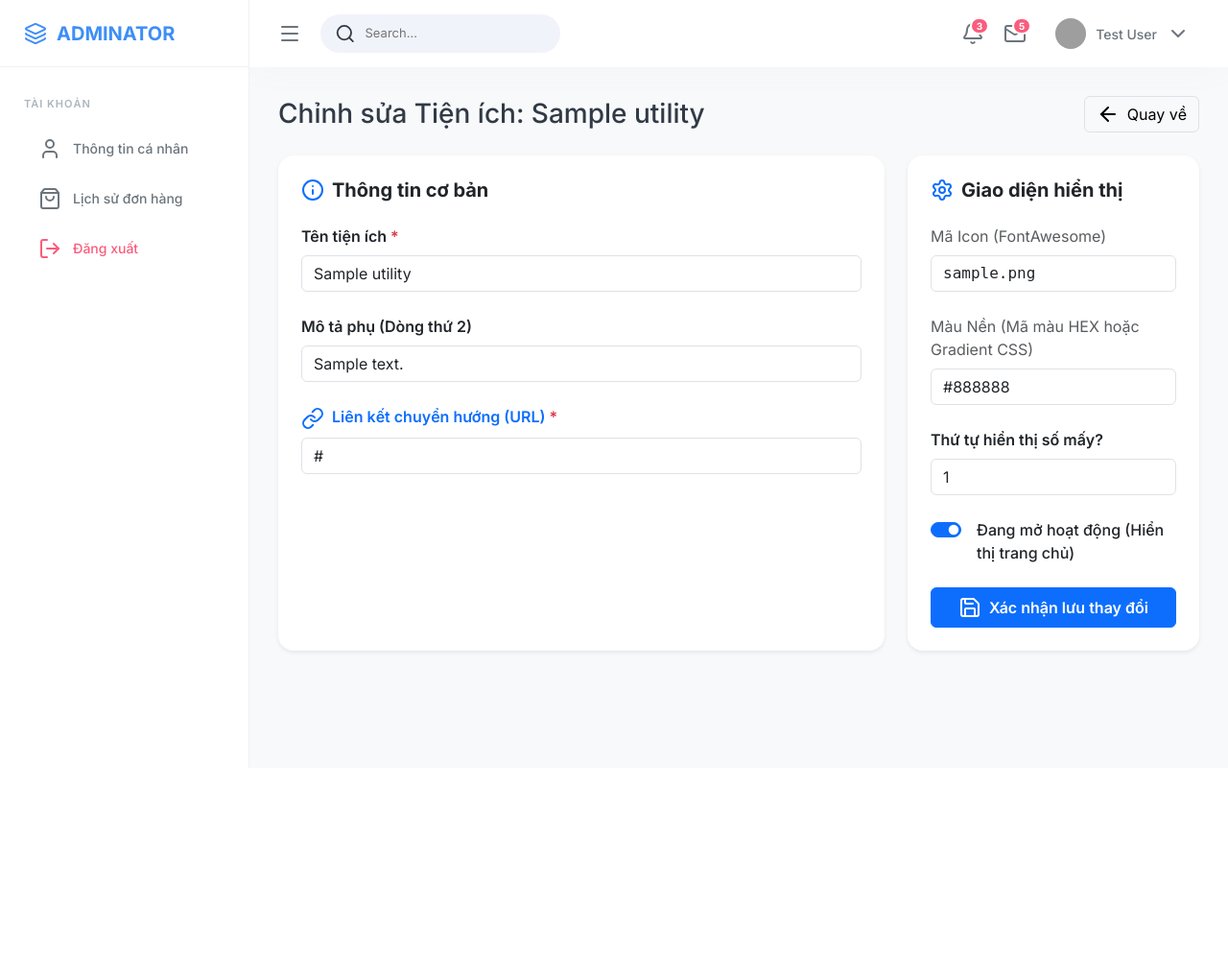
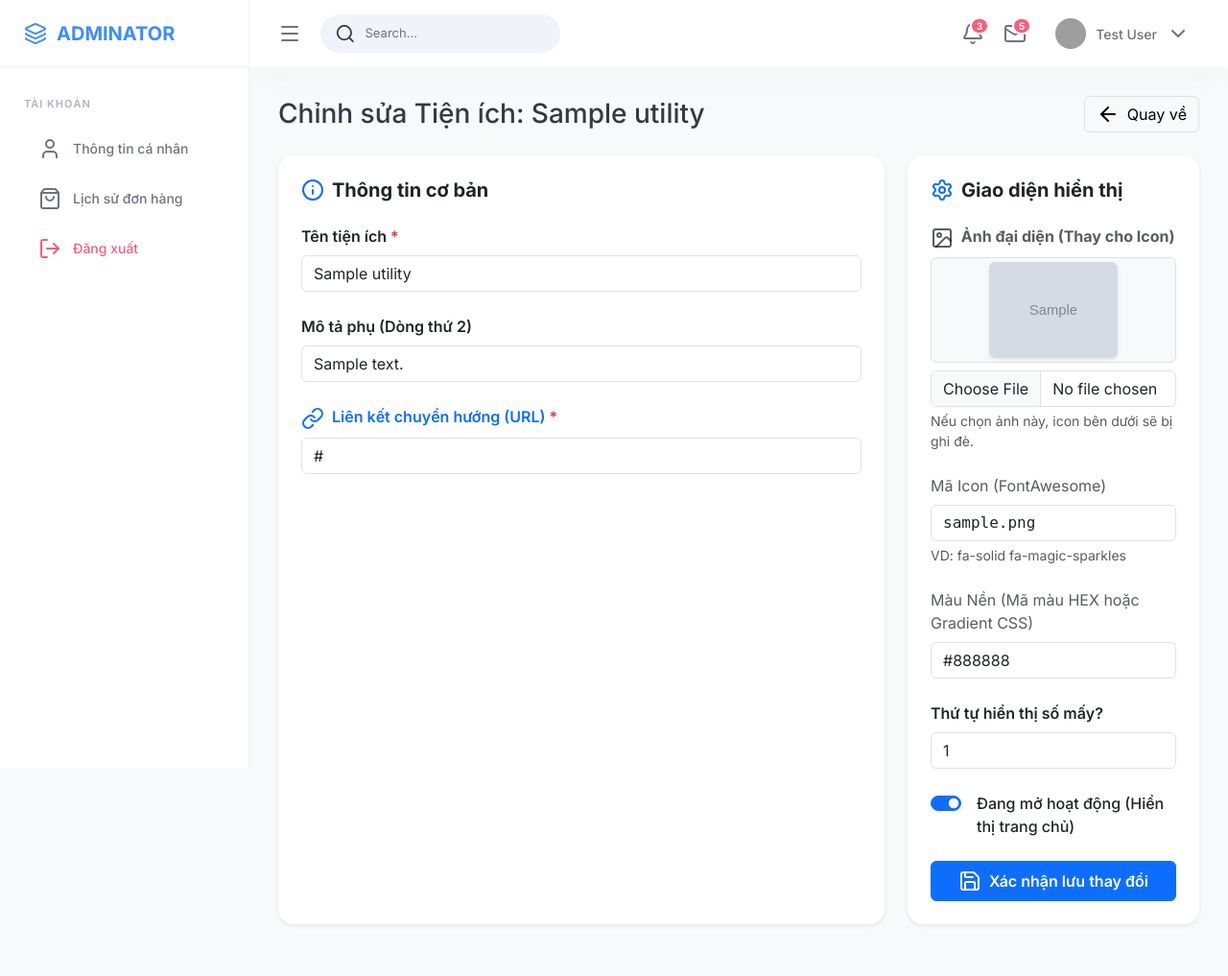
Before and after one commit to tuanthanh2005/layid_on, a Laravel app: template resources/views/admin/utilities/edit.blade.php in a window 1280 px wide. Shown: the whole page at 96% size. Before the commit the page ends 800 px from the top, so only its background shows below. Run offline with Laravel 12, Linux system fonts and the light colour scheme; a user stored in the database is signed in; data comes from the database, SQL or seed files in the repository; tables that the repository leaves empty hold one stand-in row (values such as "Sample post"); the template is opened without the code that fills it: most values are stand-ins (such as "Sample title", 1, 10 or a date in 2020); grey boxes marked "Sample" are stand-in pictures; some libraries are stand-ins or nearby versions; grey boxes are pictures that could not be loaded.

Commit message:
aaaaaaaaaaa

```diff
--- a/resources/views/admin/utilities/edit.blade.php
+++ b/resources/views/admin/utilities/edit.blade.php
@@ -8,7 +8,7 @@
     </a>
 </div>
 
-<form action="{{ route('admin.utilities.update', $utility) }}" method="POST">
+<form action="{{ route('admin.utilities.update', $utility) }}" method="POST" enctype="multipart/form-data">
     @csrf
     @method('PUT')
 
@@ -44,8 +44,20 @@
                     <h5 class="fw-bold mb-4 d-flex align-items-center"><i data-lucide="settings" class="me-2 text-primary" size="20"></i> Giao diện hiển thị</h5>
 
                     <div class="mb-4">
+                        <label class="form-label text-muted fw-bold"><i data-lucide="image" size="16" class="me-1"></i> Ảnh đại diện (Thay cho Icon)</label>
+                        @if($utility->image)
+                            <div class="mb-2 p-1 border rounded bg-light text-center">
+                                <img src="{{ $utility->image }}" class="img-fluid rounded shadow-sm" style="max-height: 100px;">
+                            </div>
+                        @endif
+                        <input type="file" name="image_file" class="form-control" accept="image/*">
+                        <div class="text-muted small mt-1">Nếu chọn ảnh này, icon bên dưới sẽ bị ghi đè.</div>
+                    </div>
+
+                    <div class="mb-4">
                         <label class="form-label text-muted">Mã Icon (FontAwesome)</label>
-                        <input type="text" name="icon" class="form-control text-monospace" value="{{ old('icon', $utility->icon) }}" required>
+                        <input type="text" name="icon" class="form-control text-monospace" value="{{ old('icon', $utility->icon) }}">
+                        <div class="text-muted small mt-1">VD: fa-solid fa-magic-sparkles</div>
                     </div>
 
                     <div class="mb-4">
```
Also changed, not shown: app/Http/Controllers/Admin/UtilityController.php (+16 -0 lines), resources/views/admin/utilities/create.blade.php (+8 -2 lines), resources/views/admin/utilities/index.blade.php (+6 -2 lines), resources/views/livewire/home.blade.php (+7 -1 lines), database/migrations/2026_03_19_182900_add_image_to_utilities_table.php (added).
